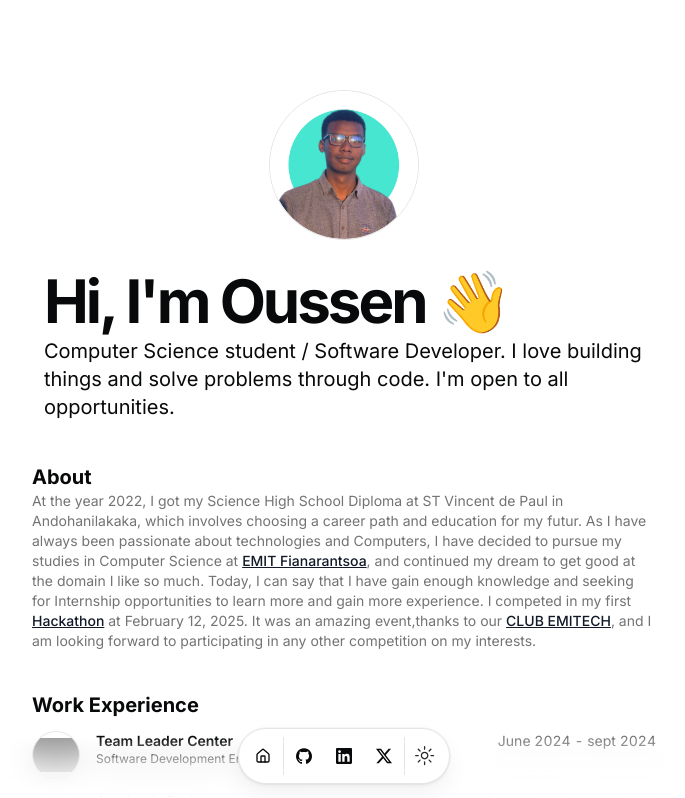
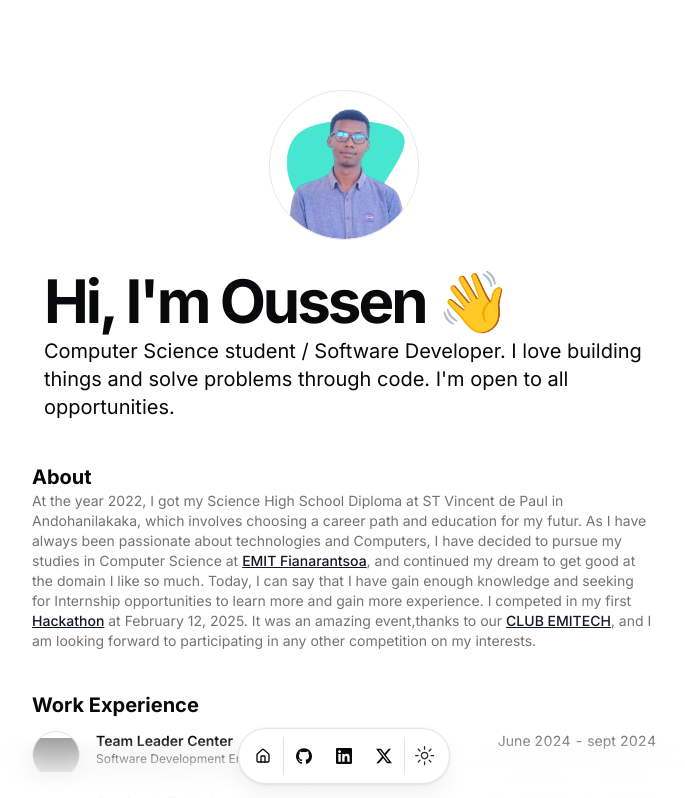
Before and after one commit to alyhoussen/houssens-portfolio, a Next.js app: page / in a window 1280 px wide. Shown: the top 798 px of the page, without its empty margins (296-981 px from the left). Built offline with nearby package versions, Linux system fonts and the light colour scheme; grey boxes are pictures that could not be loaded.

Commit message:
Update resume.tsx

```diff
--- a/src/data/resume.tsx
+++ b/src/data/resume.tsx
@@ -11,7 +11,7 @@ export const DATA = {
     "Computer Science student / Software Developer. I love building things and solve problems through code. I'm open to all opportunities.",
   summary:
     "At the year 2022, I got my Science High School Diploma at ST Vincent de Paul in Andohanilakaka, which involves choosing a career path and education for my futur. As I have always been passionate about technologies and Computers, I have decided to pursue my studies in Computer Science at [EMIT Fianarantsoa](https://emit.mg), and continued my dream to get good at the domain I like so much. Today, I can say that I have gain enough knowledge and seeking for Internship opportunities to learn more and gain more experience. I competed in my first [Hackathon](/#hackathons) at February 12, 2025. It was an amazing event,thanks to our [CLUB EMITECH](https://www.facebook.com/EmiTechUF), and I am looking forward to participating  in any other competition on my interests. ",
-  avatarUrl: "/profile-pic.png",
+  avatarUrl: "/me.png",
   skills: [
     "React",
     "Next.js",
```
